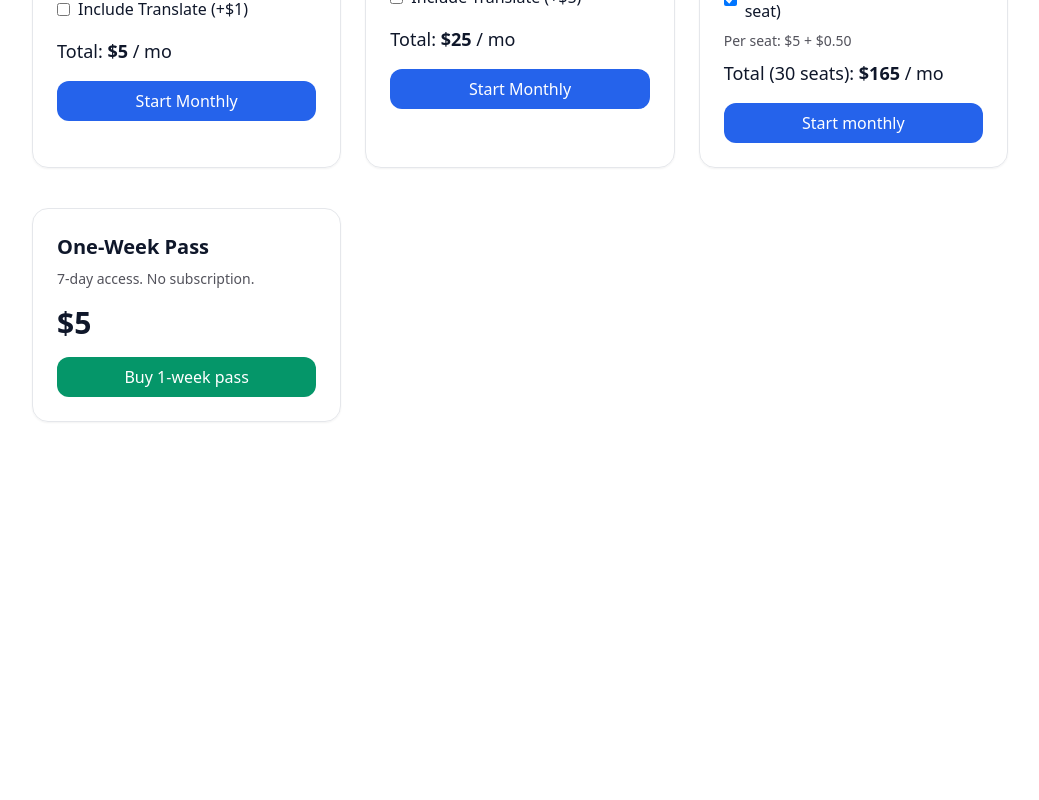
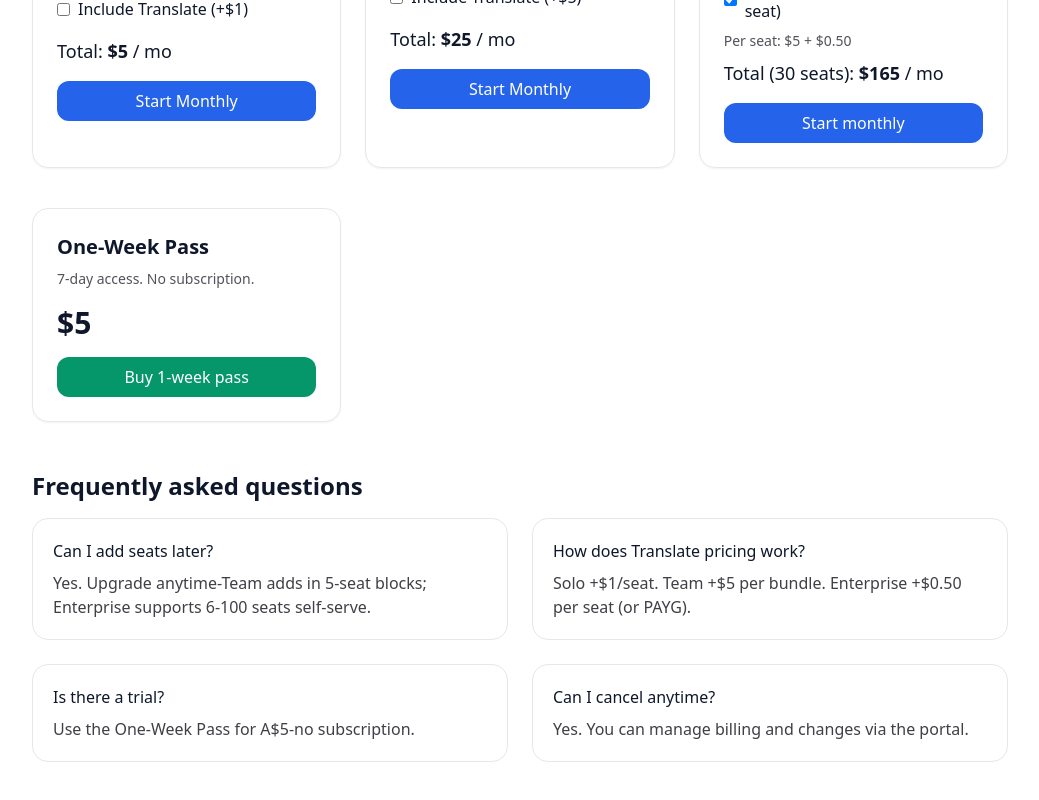
Before and after one commit to RaveCorp392/eov6, a Next.js app: page /pricing in a window 1280 px wide. Shown: the part 358-1158 px from the top of the page, without its empty margins (120-1159 px from the left). Before the commit the page ends 828 px from the top, so only its background shows below. Built offline with nearby package versions, Linux system fonts and the light colour scheme.

Commit message:
prod: require NEXT_PUBLIC_SITE_URL (no localhost); checkout OK for subs; FAQ + improved thanks

```diff
--- a/app/api/checkout/route.ts
+++ b/app/api/checkout/route.ts
@@ -1,5 +1,7 @@
 import { NextRequest, NextResponse } from "next/server";
-import Stripe from "stripe";
+import type Stripe from "stripe";
+import { stripe } from "@/lib/stripe";
+import { getSiteUrl } from "@/lib/env";
 
 export const dynamic = "force-dynamic";
 
@@ -12,8 +14,6 @@ type CheckoutPayload = {
   translate?: boolean;
   seats?: number; // enterprise only
 };
-
-const stripe = new Stripe(process.env.STRIPE_SECRET_KEY!);
 
 function reqd(id?: string, name?: string) {
   if (!id) throw new Error(`Missing price id${name ? ` (${name})` : ""}`);
@@ -73,7 +73,7 @@ export async function POST(req: NextRequest) {
 
     } else if (plan === "enterprise") {
       const seats = Math.max(6, Math.min(Number(body.seats || 0), 100));
-      // Base: prefer dedicated Enterprise $3/seat if provided; else fall back to Solo $5 seat
+      // Prefer a dedicated $3/seat enterprise base if provided; else fall back to SOLO_M ($5)
       const base = reqd(
         process.env.STRIPE_PRICE_ENTERPRISE_BASE_M || process.env.STRIPE_PRICE_SOLO_M,
         "ENTERPRISE_BASE_M|SOLO_M"
@@ -97,14 +97,13 @@ export async function POST(req: NextRequest) {
       throw new Error("Invalid plan");
     }
 
-    const site = process.env.NEXT_PUBLIC_SITE_URL || "http://localhost:3000";
-    const session = await stripe.checkout.sessions.create({
+    const site = getSiteUrl();
+    const params: Stripe.Checkout.SessionCreateParams = {
       mode,
       line_items: items,
       success_url: `${site}/thanks?session_id={CHECKOUT_SESSION_ID}`,
-      cancel_url: `${site}/pricing`,
+      cancel_url: `${site}/pricing?checkout=cancel`,
       allow_promotion_codes: true,
-      customer_creation: "always",
       billing_address_collection: "auto",
       metadata: {
         plan,
@@ -112,8 +111,13 @@ export async function POST(req: NextRequest) {
         translate: String(translate),
         seats: String(metaSeats),
       },
-    });
+    };
 
+    if (mode === "payment") {
+      (params as any).customer_creation = "always";
+    }
+
+    const session = await stripe.checkout.sessions.create(params);
     return NextResponse.json({ url: session.url }, { status: 200 });
   } catch (err: any) {
     return new NextResponse(err?.message || "Checkout error", { status: 400 });
--- /dev/null
+++ b/app/api/checkout/summary/route.ts
@@ -0,0 +1,14 @@
+import { NextRequest, NextResponse } from "next/server";
+import { stripe } from "@/lib/stripe";
+
+export async function GET(req: NextRequest) {
+  const sid = new URL(req.url).searchParams.get("session_id");
+  if (!sid) return NextResponse.json({}, { status: 200 });
+
+  const session = await stripe.checkout.sessions.retrieve(sid);
+  const plan = session.metadata?.plan || "";
+  const cycle = session.metadata?.cycle || "";
+  const seats = Number(session.metadata?.seats || "0");
+  const translate = session.metadata?.translate === "true";
+  return NextResponse.json({ plan, cycle, seats, translate }, { status: 200 });
+}
--- a/app/pricing/page.tsx
+++ b/app/pricing/page.tsx
@@ -2,6 +2,7 @@
 "use client";
 
 import { useMemo, useState } from "react";
+import PricingFAQ from "@/components/pricing/FAQ";
 
 type BillingCycle = "monthly" | "yearly";
 type Plan = "solo" | "team5" | "enterprise" | "weekpass";
@@ -199,6 +200,8 @@ export default function PricingPage() {
           </button>
         </div>
       </div>
+
+      <PricingFAQ />
     </div>
   );
 }
--- a/app/thanks/page.tsx
+++ b/app/thanks/page.tsx
@@ -1,17 +1,77 @@
+"use client";
+
+import { useEffect, useState } from "react";
+
+type Summary = { plan?: string; cycle?: string; seats?: number; translate?: boolean };
+
 export default function ThanksPage() {
+  const [summary, setSummary] = useState<Summary | null>(null);
+
+  useEffect(() => {
+    const sid = new URLSearchParams(window.location.search).get("session_id");
+    if (!sid) return;
+    fetch(`/api/checkout/summary?session_id=${encodeURIComponent(sid)}`)
+      .then((r) => (r.ok ? r.json() : null))
+      .then((j) => setSummary(j))
+      .catch(() => {});
+  }, []);
+
   return (
-    <main className="mx-auto max-w-3xl px-4 py-16">
-      <h1 className="text-2xl font-semibold">Thanks for subscribing 🎉</h1>
-      <p className="mt-2 text-slate-600">
-        Your EOV6 subscription is now active. You can start a session right away.
-      </p>
-      <div className="mt-6 flex gap-3">
-        <a href="https://agent.eov6.com/agent" className="btn btn-primary">Start a session</a>
-        <a href="/pricing#roi" className="btn btn-outline">Run ROI estimate</a>
+    <div className="mx-auto max-w-3xl px-6 py-14">
+      <h1 className="text-3xl font-bold mb-3">You&apos;re all set ??</h1>
+      <p className="text-zinc-700 mb-6">Thanks for subscribing. Next steps are below - this takes 2 minutes.</p>
+
+      {summary && (
+        <div className="rounded-2xl border p-6 mb-8">
+          <h2 className="text-lg font-semibold mb-2">Your plan</h2>
+          <ul className="list-disc ml-5 space-y-1">
+            <li>Plan: {summary.plan}</li>
+            <li>Cycle: {summary.cycle}</li>
+            <li>Seats: {summary.seats}</li>
+            <li>Translate: {summary.translate ? "Yes" : "No"}</li>
+          </ul>
+        </div>
+      )}
+
+      <div className="rounded-2xl border p-6 mb-8">
+        <h2 className="text-lg font-semibold mb-3">1) Add your users</h2>
+        <ol className="list-decimal ml-5 space-y-2 text-zinc-800">
+          <li>
+            Open <a className="text-blue-600 underline" href="/admin/organizations">Admin -> Organizations</a>.
+          </li>
+          <li>Click your org -> <strong>Resolve owner</strong> if prompted.</li>
+          <li>Add teammates under <strong>Members</strong> (up to your purchased seats).</li>
+        </ol>
       </div>
-      <p className="mt-10 text-sm text-slate-500">
-        Need help? Email <a className="underline" href="mailto:support@eov6.com">support@eov6.com</a>
-      </p>
-    </main>
+
+      <div className="rounded-2xl border p-6 mb-8">
+        <h2 className="text-lg font-semibold mb-3">2) Set Privacy & Acknowledgements</h2>
+        <ol className="list-decimal ml-5 space-y-2 text-zinc-800">
+          <li>In your org settings, paste your <strong>Privacy statement</strong>.</li>
+          <li>Add acknowledgement templates (title + body). Mark any as <strong>Required</strong>.</li>
+          <li>Callers will see these as a modal; decisions are logged inline in the session.</li>
+        </ol>
+      </div>
+
+      <div className="rounded-2xl border p-6 mb-8 bg-amber-50">
+        <h2 className="text-lg font-semibold mb-2">Why this matters</h2>
+        <p className="text-amber-900">
+          76% of customers won&apos;t reuse a service after one bad support interaction.
+          Getting acknowledgements right helps prevent that one bad call.
+        </p>
+      </div>
+
+      <div className="flex gap-3">
+        <a href="https://agent.eov6.com/agent" className="rounded-xl bg-blue-600 text-white px-4 py-2">
+          Open Agent
+        </a>
+        <a href="/admin/organizations" className="rounded-xl border px-4 py-2">
+          Open Admin
+        </a>
+        <a href="/pricing" className="rounded-xl border px-4 py-2">
+          Back to Pricing
+        </a>
+      </div>
+    </div>
   );
 }
--- /dev/null
+++ b/components/pricing/FAQ.tsx
@@ -0,0 +1,27 @@
+export default function PricingFAQ() {
+  const faqs = [
+    {
+      q: "Can I add seats later?",
+      a: "Yes. Upgrade anytime-Team adds in 5-seat blocks; Enterprise supports 6-100 seats self-serve.",
+    },
+    {
+      q: "How does Translate pricing work?",
+      a: "Solo +$1/seat. Team +$5 per bundle. Enterprise +$0.50 per seat (or PAYG).",
+    },
+    { q: "Is there a trial?", a: "Use the One-Week Pass for A$5-no subscription." },
+    { q: "Can I cancel anytime?", a: "Yes. You can manage billing and changes via the portal." },
+  ];
+  return (
+    <div className="mt-12">
+      <h2 className="text-2xl font-semibold mb-4">Frequently asked questions</h2>
+      <div className="grid md:grid-cols-2 gap-6">
+        {faqs.map((f) => (
+          <div key={f.q} className="rounded-2xl border p-5">
+            <div className="font-medium mb-2">{f.q}</div>
+            <div className="text-zinc-700">{f.a}</div>
+          </div>
+        ))}
+      </div>
+    </div>
+  );
+}
--- /dev/null
+++ b/lib/env.ts
@@ -0,0 +1,7 @@
+export function getSiteUrl(): string {
+  const raw = process.env.NEXT_PUBLIC_SITE_URL;
+  if (!raw) {
+    throw new Error("NEXT_PUBLIC_SITE_URL is required (e.g., https://www.eov6.com)");
+  }
+  return raw.replace(/\/+$/, "");
+}
```
